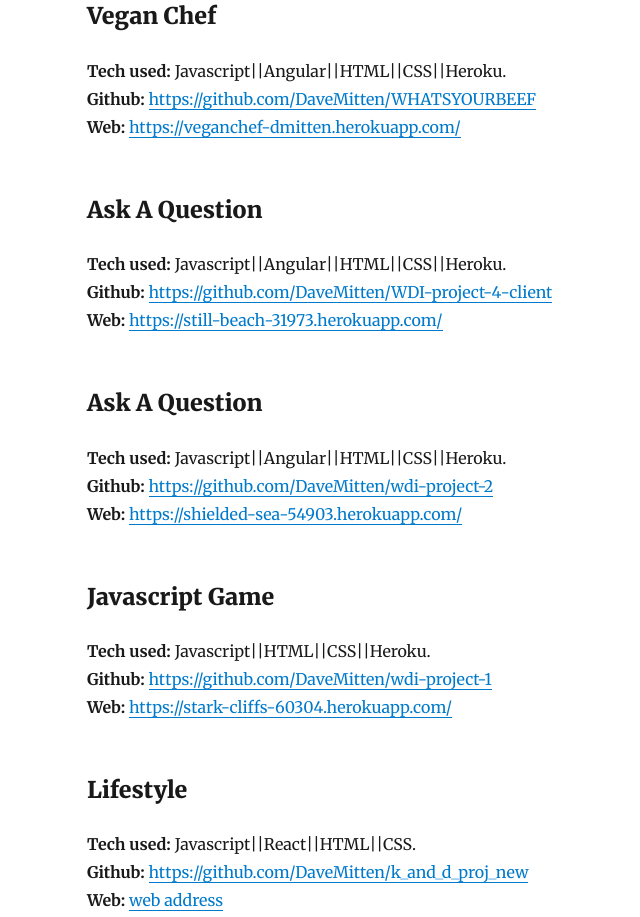
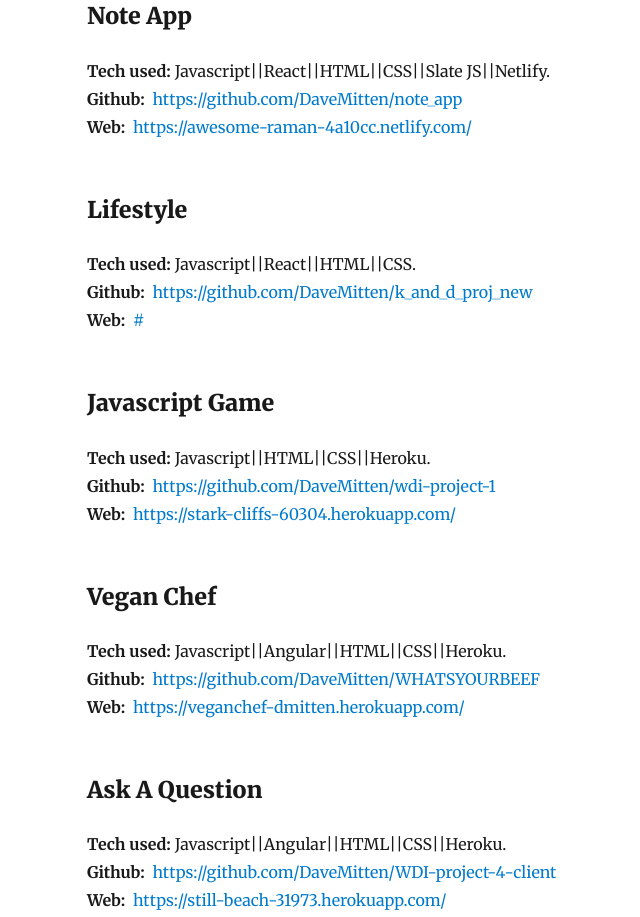
Before and after one commit to DaveMitten/dave-blog-site-NO-cms, a Gatsby site: page / in a window 1280 px wide. Shown: the part 1108-2025 px from the top of the page, without its empty margins (253-893 px from the left). Built offline with nearby package versions, Linux system fonts and the light colour scheme; Gatsby itself is replaced by a stand-in of ours; some packages are replaced by stand-ins of ours.

Commit message:
sroted some of the project details, corrected the a links for the looped project iterations

```diff
--- a/src/components/Projects.js
+++ b/src/components/Projects.js
@@ -5,6 +5,33 @@
 class Projects extends Component {
   render() {
     const projectData = [
+      {
+        title: 'Note App',
+        tech: ['Javascript', 'React', 'HTML', 'CSS', 'Slate JS', 'Netlify'],
+        description: 'the stuff i did',
+        links: {
+          github: 'https://github.com/DaveMitten/note_app',
+          web: 'https://awesome-raman-4a10cc.netlify.com/',
+        },
+      },
+      {
+        title: 'Lifestyle',
+        tech: ['Javascript', 'React', 'HTML', 'CSS'],
+        description: 'the stuff i did',
+        links: {
+          github: 'https://github.com/DaveMitten/k_and_d_proj_new',
+          web: '#',
+        },
+      },
+      {
+        title: 'Javascript Game',
+        tech: ['Javascript', 'HTML', 'CSS', 'Heroku'],
+        description: 'the stuff i did',
+        links: {
+          github: 'https://github.com/DaveMitten/wdi-project-1',
+          web: 'https://stark-cliffs-60304.herokuapp.com/',
+        },
+      },
       {
         title: 'Vegan Chef',
         tech: ['Javascript', 'Angular', 'HTML', 'CSS', 'Heroku'],
@@ -32,24 +59,7 @@
           web: 'https://shielded-sea-54903.herokuapp.com/',
         },
       },
-      {
-        title: 'Javascript Game',
-        tech: ['Javascript', 'HTML', 'CSS', 'Heroku'],
-        description: 'the stuff i did',
-        links: {
-          github: 'https://github.com/DaveMitten/wdi-project-1',
-          web: 'https://stark-cliffs-60304.herokuapp.com/',
-        },
-      },
-      {
-        title: 'Lifestyle',
-        tech: ['Javascript', 'React', 'HTML', 'CSS'],
-        description: 'the stuff i did',
-        links: {
-          github: 'https://github.com/DaveMitten/k_and_d_proj_new',
-          web: 'web address',
-        },
-      },
+
       {
         title: 'Magic 8 Ball',
         tech: ['Javascript', 'React', 'HTML', 'CSS', 'Netlify'],
@@ -59,15 +69,7 @@
           web: '#',
         },
       },
-      {
-        title: 'Note App',
-        tech: ['Javascript', 'React', 'HTML', 'CSS', 'Slate JS', 'Netlify'],
-        description: 'the stuff i did',
-        links: {
-          github: 'https://github.com/DaveMitten/note_app',
-          web: 'https://awesome-raman-4a10cc.netlify.com/',
-        },
-      },
+
       {
         title: 'Fruit Machine Game',
         tech: ['Javascript', 'React', 'HTML', 'CSS', 'Slate JS', 'Netlify'],
@@ -84,14 +86,12 @@
 
       padding: '15px',
       marginBottom: '20',
-
     }
 
     return (
       <div>
         <h2 style={{ borderBottom: '2px solid black' }}>Projects</h2>
         <div style={projectsStyle}>
-
           {projectData.map((data, key) => (
             <div key={data.id}>
               <h3>{data.title}</h3>
@@ -116,7 +116,6 @@
               <div>
                 <strong>Web: </strong>
                 <a href={data.links.web} target="_blank">
-
                   {data.links.web}
                 </a>
               </div>
--- a/src/styles/global.css
+++ b/src/styles/global.css
@@ -35,7 +35,8 @@
 
 /* <============= projects ==============> */
 
-#___gatsby > div > div > div:nth-child(3) > div:nth-child(n) > h3 {
+#___gatsby > div > div > div:nth-child(3) > div:nth-child(n) > h3,
+#___gatsby > div > div > div:nth-child(n) > div > div:nth-child(n) > div:nth-child(n) > a, #___gatsby > div > div > div:nth-child(n) > div > div:nth-child(n) > div:nth-child(n) > a {
 	color: #007acc;
 	border-radius: 5px;
 	box-shadow: none;
@@ -44,7 +45,8 @@
 
 }
 
-#___gatsby > div > div > div:nth-child(3) > div:nth-child(n) > h3:hover{
+#___gatsby > div > div > div:nth-child(3) > div:nth-child(n) > h3:hover,
+#___gatsby > div > div > div:nth-child(n) > div > div:nth-child(n) > div:nth-child(n) > a:hover, #___gatsby > div > div > div:nth-child(n) > div > div:nth-child(n) > div:nth-child(n) > a:hover{
 	background-color: #007acc;
 	color: white;
 	transition: 0.1s;
```
Lines whose indentation alone changed are shown as unchanged.
